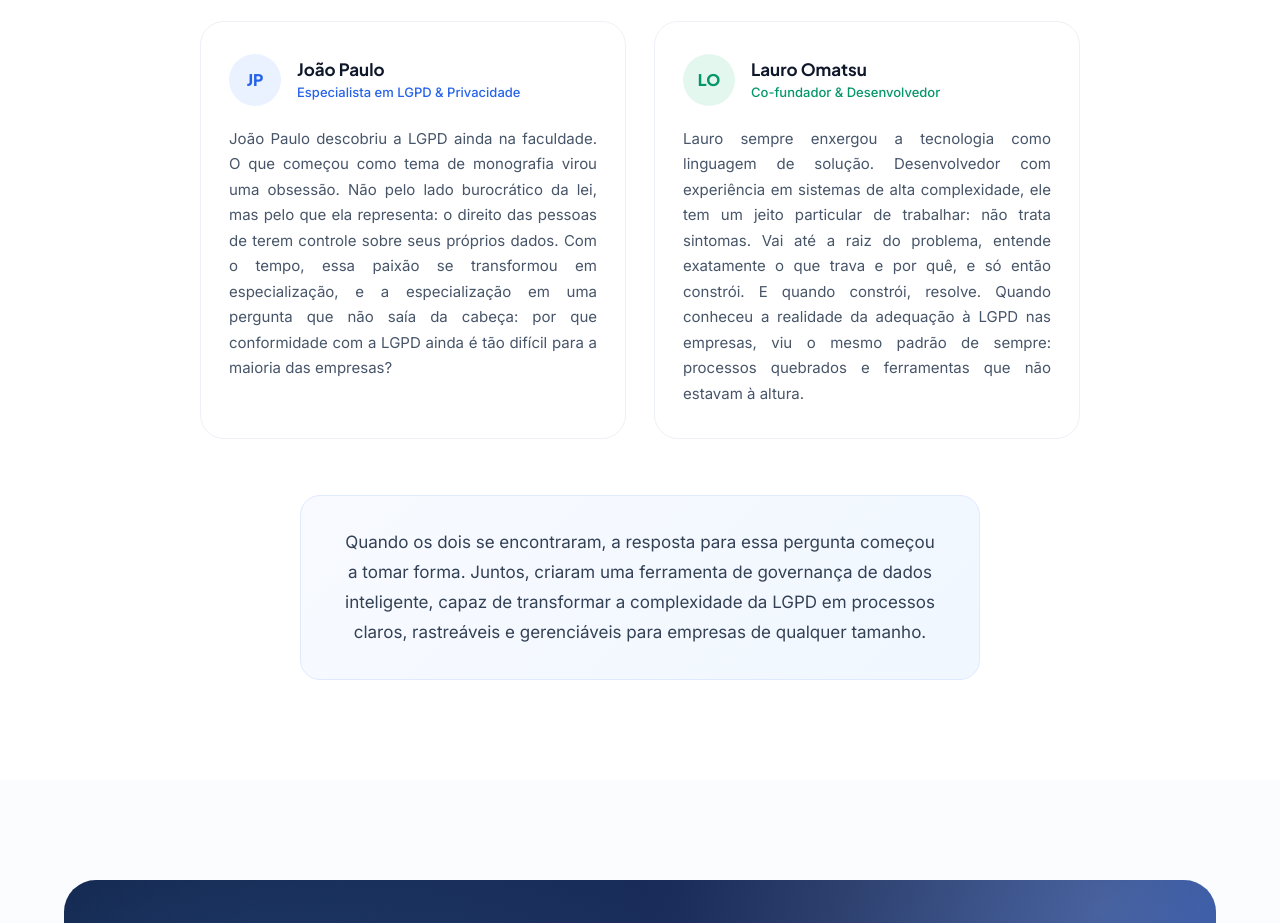
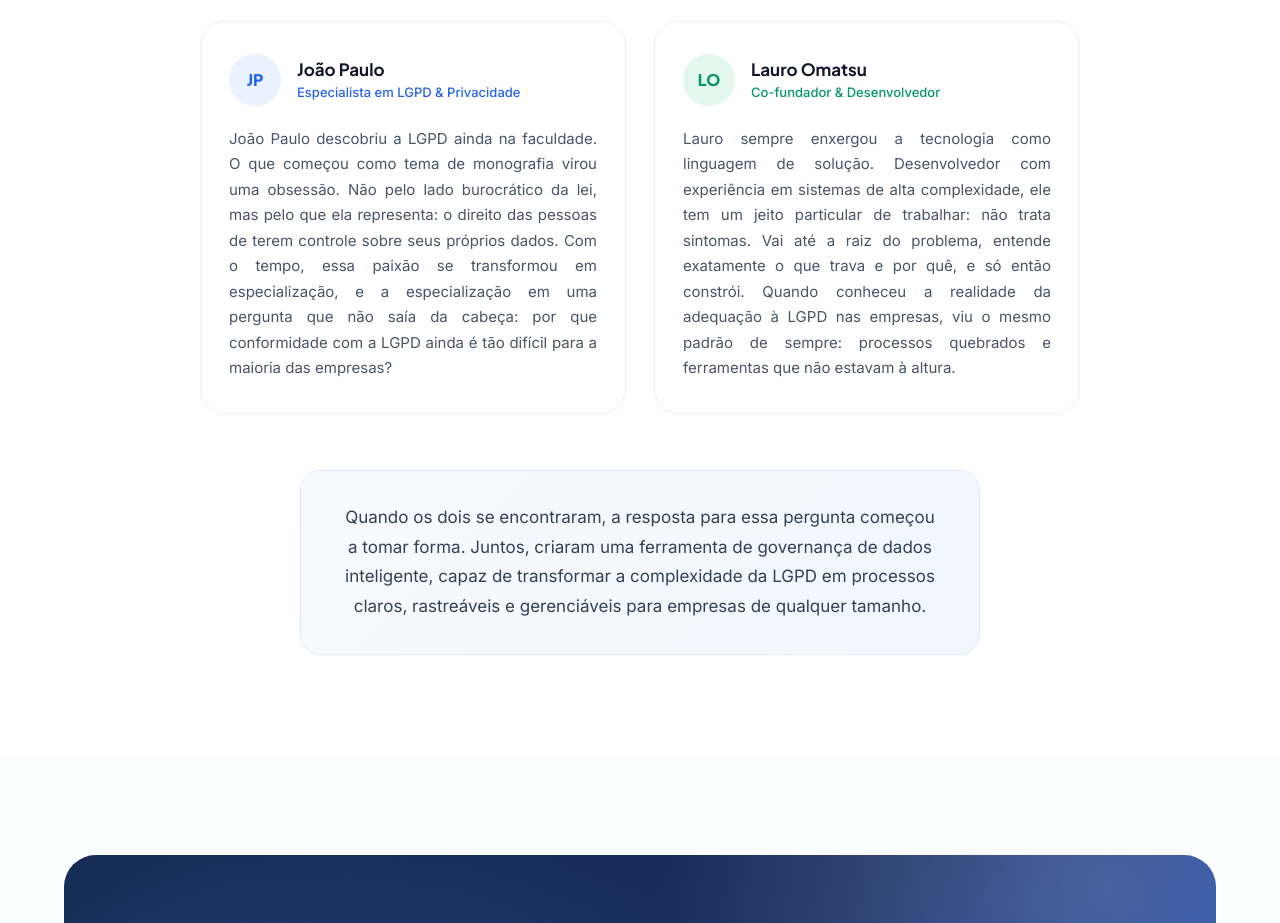
Before and after one commit to omatsudev/lgpd-platform, a Next.js app: page / in a window 1280 px wide. Shown: the part 4900-5823 px from the top of the page. Built offline with nearby package versions, Linux system fonts and the light colour scheme.

Commit message:
copy: remove 'E quando constrói, resolve' from Lauro bio

```diff
--- a/app/page.tsx
+++ b/app/page.tsx
@@ -1039,7 +1039,7 @@ export default function HomePage() {
                 role: 'Co-fundador & Desenvolvedor',
                 bg: '#E4F7EE',
                 fg: '#059669',
-                text: 'Lauro sempre enxergou a tecnologia como linguagem de solução. Desenvolvedor com experiência em sistemas de alta complexidade, ele tem um jeito particular de trabalhar: não trata sintomas. Vai até a raiz do problema, entende exatamente o que trava e por quê, e só então constrói. E quando constrói, resolve. Quando conheceu a realidade da adequação à LGPD nas empresas, viu o mesmo padrão de sempre: processos quebrados e ferramentas que não estavam à altura.',
+                text: 'Lauro sempre enxergou a tecnologia como linguagem de solução. Desenvolvedor com experiência em sistemas de alta complexidade, ele tem um jeito particular de trabalhar: não trata sintomas. Vai até a raiz do problema, entende exatamente o que trava e por quê, e só então constrói. Quando conheceu a realidade da adequação à LGPD nas empresas, viu o mesmo padrão de sempre: processos quebrados e ferramentas que não estavam à altura.',
               },
             ].map((founder) => (
               <div
```
